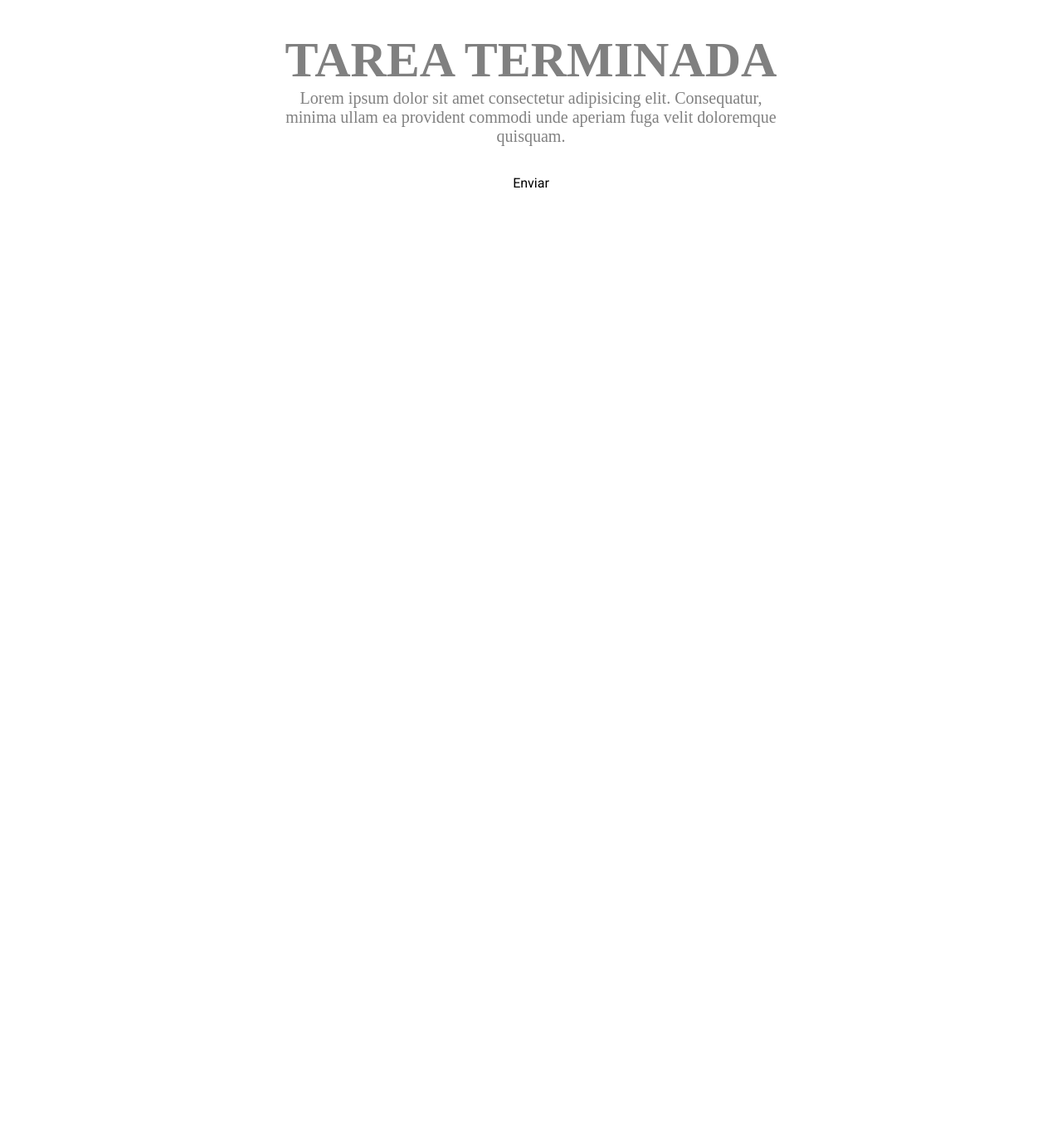
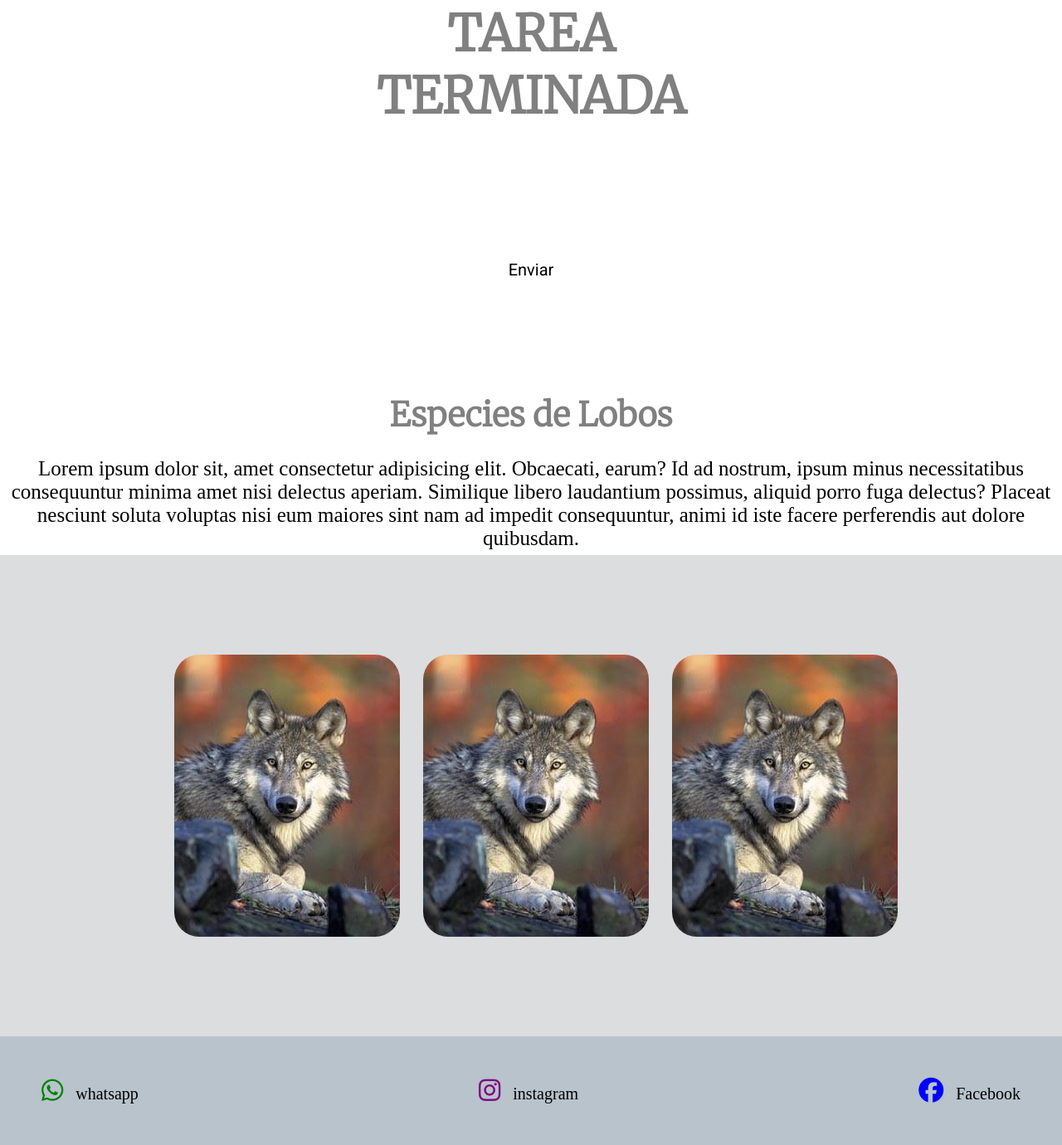
Before and after one commit to MarceloDonaire19/navbar, a plain HTML site: page index.html in a window 1280 px wide. Shown: the part 281-1661 px from the top of the page at 83% size. Before the commit the page ends 800 px from the top, so only its background shows below. Drawn offline with nearby package versions, Linux system fonts and the light colour scheme.

Commit message:
agregue un footer y animacion

```diff
--- a/index.html
+++ b/index.html
@@ -5,6 +5,11 @@
     <meta http-equiv="X-UA-Compatible" content="IE=edge">
     <meta name="viewport" content="width=device-width, initial-scale=1.0">
     <title>Mi navbar</title>
+    <script src="https://kit.fontawesome.com/bab1b61d46.js" crossorigin="anonymous"></script>
+    <link
+    rel="stylesheet"
+    href="https://cdnjs.cloudflare.com/ajax/libs/animate.css/4.1.1/animate.min.css"
+  />
     <link rel="stylesheet" href="styles.css">
 </head>
 <body>
@@ -20,11 +25,31 @@
             </ul>
         </nav>
     </header>
+
     <div class="header-cont">
-        <h2>Tarea terminada</h2>
-        <p>Lorem ipsum dolor sit amet consectetur adipisicing elit. Consequatur, minima ullam ea provident commodi unde aperiam fuga velit doloremque quisquam.</p>
+        <h2  class="animate__animated animate__pulse">Tarea terminada </h2>
+        <!-- <p class="parrafo">Lorem ipsum dolor sit amet consectetur adipisicing elit. Corrupti quibusdam molestiae cumque obcaecati natus! Veniam voluptate perspiciatis natus repudiandae omnis, autem porro neque at eos eaque quisquam culpa quibusdam sint, vel obcaecati? Perferendis eaque minus illum. Cum dicta aliquam ullam.</p> -->
         <a href="#">Enviar</a>
     </div>
+    <aside>
+        <h2>Especies de Lobos</h2>
+         <p>Lorem ipsum dolor sit, amet consectetur adipisicing elit. Obcaecati, earum? Id ad nostrum, ipsum minus necessitatibus consequuntur minima amet nisi delectus aperiam. Similique libero laudantium possimus, aliquid porro fuga delectus? Placeat nesciunt soluta voluptas nisi eum maiores sint nam ad impedit consequuntur, animi id iste facere perferendis aut dolore quibusdam.</p>
+    </aside>
+
+    <aside class="imagenes">
+        <div><img src="lobo.jpg" alt=""></div>
+        <div><img src="lobo.jpg" alt=""></div>
+        <div><img src="lobo.jpg" alt=""></div>
+    </aside>
+
+    <footer>
+       <p><a href="#"><i class="fa-brands fa-whatsapp"></i></a>whatsapp</p>
+       <p><a href="#"><i class="fa-brands fa-instagram"></i></a>instagram</p>
+       <p><a href="#"><i class="fa-brands fa-facebook"></i></a>Facebook</p>
+    </footer>
+
+
+
 
 
 </body>
--- a/styles.css
+++ b/styles.css
@@ -1,4 +1,5 @@
 @import url('https://fonts.googleapis.com/css2?family=Roboto&display=swap');
+@import url('https://fonts.googleapis.com/css2?family=Merriweather:wght@300&display=swap');
 
 *{
     padding: 0;
@@ -22,6 +23,7 @@ a,li{
     font-family: 'Roboto', sans-serif;
     list-style: none;
     padding-right:15px;
+    font-size: 20px;
 }
 
 .logo-header img{
@@ -70,6 +72,7 @@ header{
     align-items: center;
     justify-content: center;
     text-align: center;
+    font-family: 'Merriweather', serif;
 }
 
 .header-cont h2{
@@ -78,15 +81,16 @@ header{
     text-transform: uppercase;
 
 }
-.header-cont p{
+.header-cont .parrafo{
     font-size: 20px;
     color: gray;
+    text-align:center;
 
 }
 
 .header-cont a{
     display: inline-block;
-    margin-top: 25px;
+    margin-top: 150px;
     background: #fff;
     padding: 10px 40px;
     color: black;
@@ -96,3 +100,72 @@ header{
 .header-cont a:hover{
     background:#BAD0DE;
 }
+
+
+
+aside h2{
+    text-align: center;
+    font-size: 40px;
+    margin-bottom: 20px;
+    color:gray;
+    font-family: 'Merriweather', serif;
+}
+aside p{
+    font-size: 25px;
+    text-align: center;
+    padding: 6px;
+}
+
+.imagenes  {
+    display: flex;
+    justify-content: center;
+    align-items: center;
+    background-color: #DCDDDF;
+    cursor:pointer;
+    padding: 100px;
+
+}
+  div {
+      display: flex;
+      justify-content:space-between;
+      width: 300px;
+      padding: 20px;
+  }
+   img{
+      border-radius: 30px;
+
+
+  }
+
+
+
+
+footer{
+    display: flex;
+    justify-content: center;
+    align-items: center;
+    justify-content: space-between;
+    background: #B8C3CB;
+    padding: 50px;
+
+}
+
+footer  .fa-whatsapp{
+    color: green;
+    font-size: 30px;
+}
+
+footer  .fa-instagram{
+    color: purple;
+    font-size: 30px;
+
+}
+
+footer  .fa-facebook{
+    color: blue;
+    font-size: 30px;
+
+}
+footer p{
+    font-size: 20px;
+}
```
Also changed, not shown: lobo.jpg (added).
